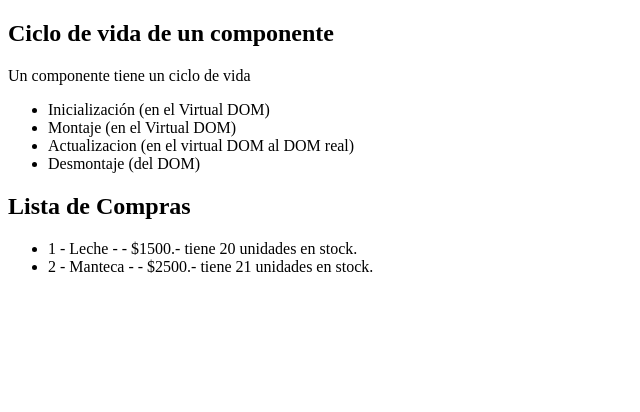
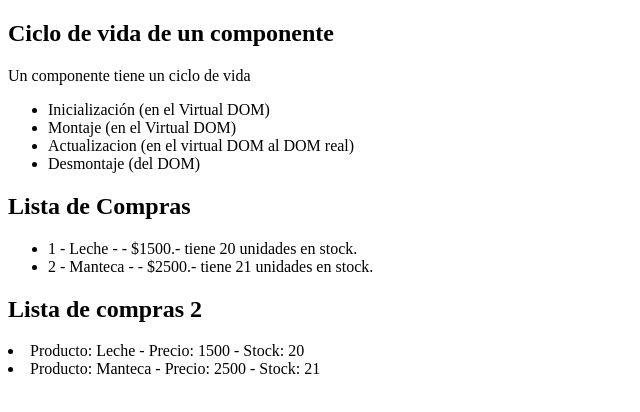
Before and after one commit to patricioprietogaray/numen2023, a React (Create React App) app: page / in a window 1280 px wide. Shown: the top 412 px of the page, without its empty margins (0-640 px from the left). Built offline with nearby package versions, Linux system fonts and the light colour scheme.

Commit message:
crear una lista de compras metodo 2 SIN PROPS
SIN PROPS

```diff
--- a/src/App.js
+++ b/src/App.js
@@ -1,12 +1,14 @@
 import './App.css';
 import CicloVidaComponente from './components/cicloVidaComponente';
 import ListaCompras from './components/listaCompras';
+import ListaCompras2 from './components/listaCompras2';
 
 function App() {
   return (
     <>
       <CicloVidaComponente />
       <ListaCompras />
+      <ListaCompras2 />
     </>
   );
 }
--- /dev/null
+++ b/src/components/itemListaProductos2.js
@@ -0,0 +1,24 @@
+import React from 'react';
+
+// paso producto entre llaves porque paso todo el
+// objeto; props es el objeto productos.
+// SIN UASAR PROPS
+const ItemListaProductos2 = ({ producto }) => {
+
+    // declaro los campos de producto entre llaves y
+    // separado por comas. Para acceder al objeto entero
+    // y no por partes como en el método 1.
+    const { id, nombre, precio, stock } = producto;
+
+    return (
+        <div>
+            {/* declarar const{...} permite que llame
+            a los atributos sin poner props.id ....
+            se ca,noa por id */}
+            {/* renderizaco condicional */}
+            {(stock > 15) && <li key={id}>Producto: {nombre} - Precio: {precio} - Stock: {stock}</li>}
+        </div>
+    );
+}
+
+export default ItemListaProductos2;
--- /dev/null
+++ b/src/components/listaCompras2.js
@@ -0,0 +1,39 @@
+import React from 'react';
+import ItemListaProductos2 from './itemListaProductos2';
+
+const ListaCompras2 = () => {
+
+    const listaDeProductos = [
+        {
+            id: 1,
+            nombre: 'Leche',
+            precio: 1500,
+            stock: 20,
+        },
+        {
+            id: 2,
+            nombre: 'Manteca',
+            precio: 2500,
+            stock: 21,
+        },
+        {
+            id: 3,
+            nombre: 'Pan',
+            precio: 8000,
+            stock: 10,
+        }
+    ];
+
+    return (
+        <>
+            <h2>Lista de compras 2</h2>
+            {/* mapeo lista de productos y genero un alias para los registros como itemLista
+            luego seteo la key con itemLista.id y por ultimo envio el objeto
+            completo como parámetro con el nombre  de producto que lo paso al
+            props de itemListaProducto */}
+            {listaDeProductos.map((itemLista) => <ItemListaProductos2 key={itemLista.id} producto={itemLista} />)}
+        </>
+    );
+}
+
+export default ListaCompras2;
```
